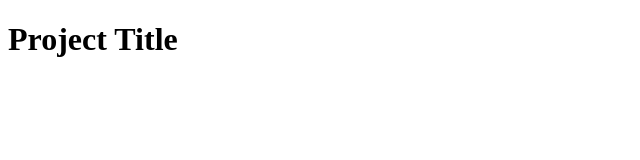
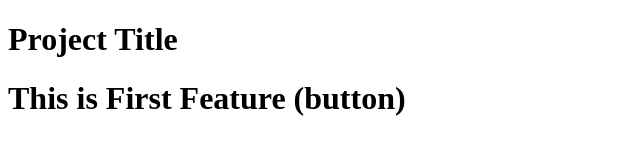
Before and after one commit to fardin-ahmed-shawon/practice, a plain HTML site: page index.html in a window 1280 px wide. Shown: the whole page, without its empty margins (0-640 px from the left). Drawn offline with Linux system fonts and the light colour scheme.

Commit message:
first feature added

```diff
--- a/index.html
+++ b/index.html
@@ -9,5 +9,7 @@
 
     <h1>Project Title</h1>
 
+    <h1>This is First Feature (button)</h1>
+
 </body>
 </html>
```
